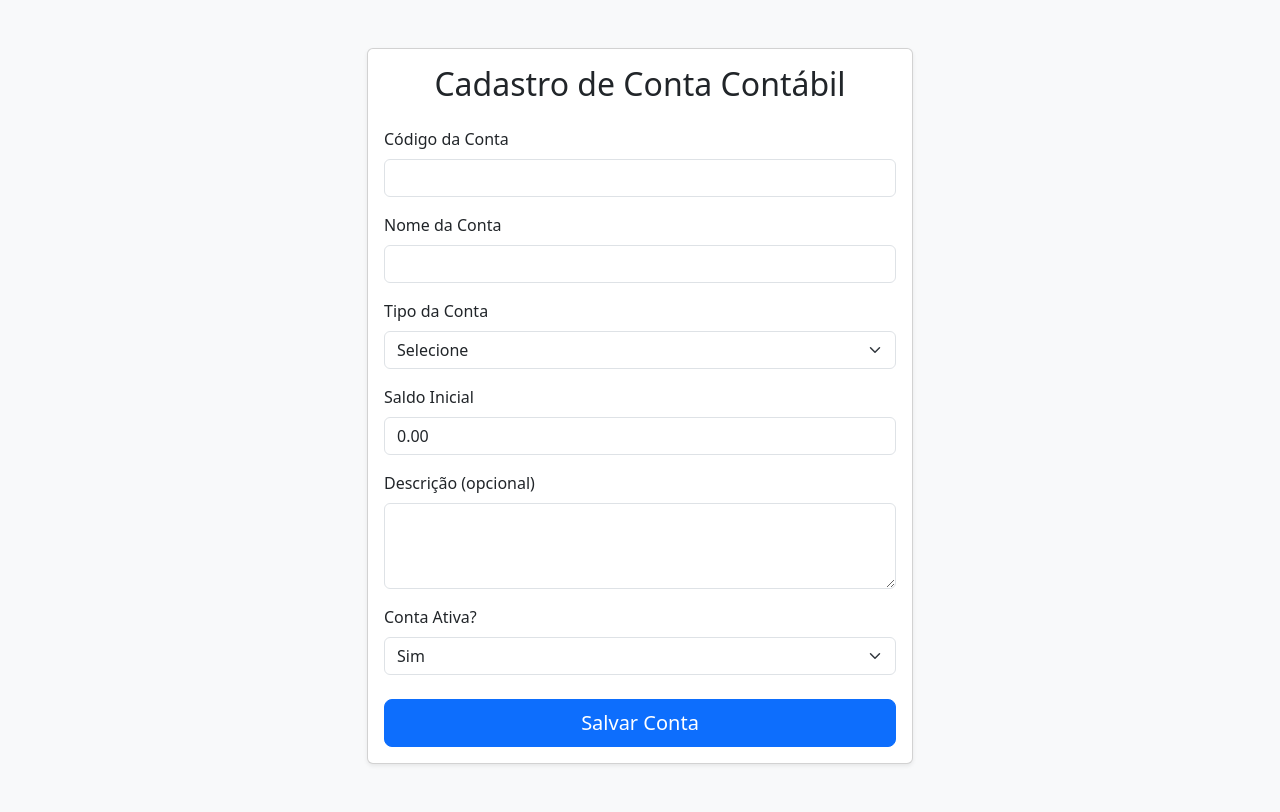
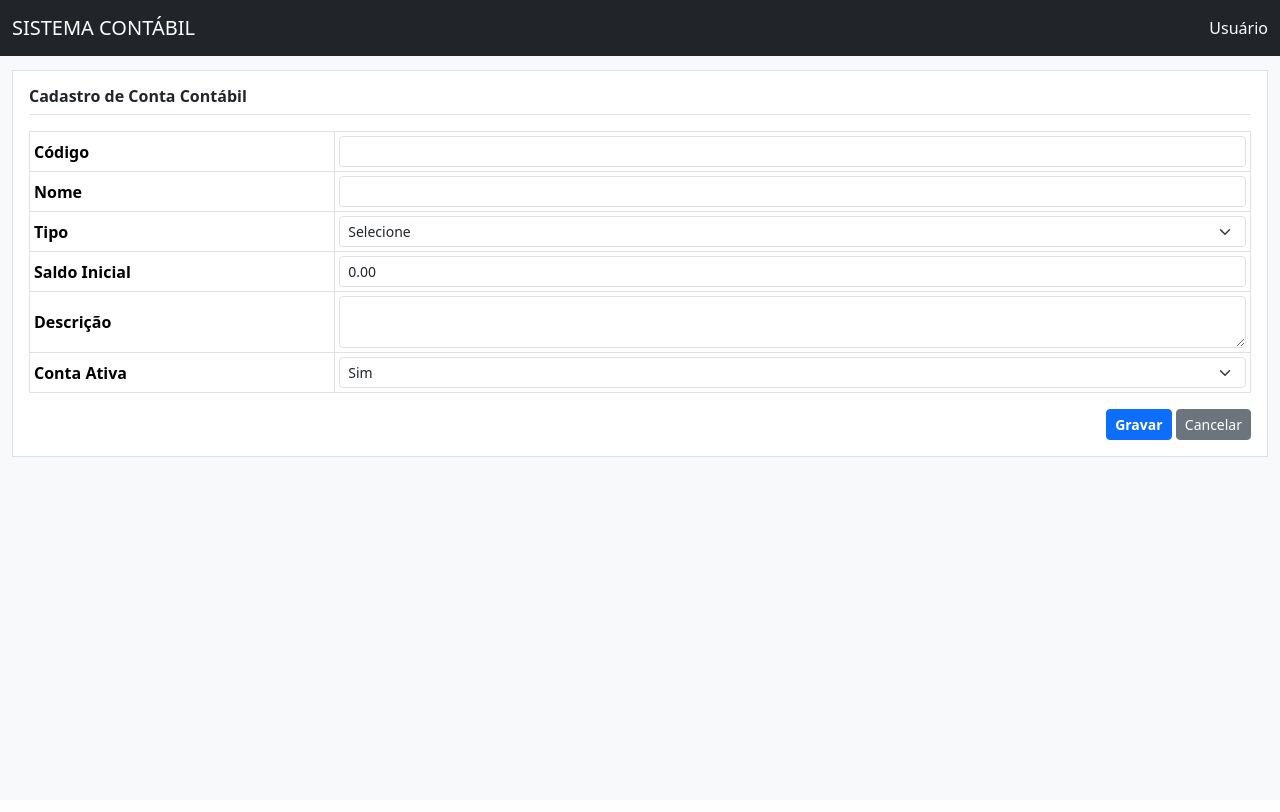
Before and after one commit to luizeduardoifes/Sistema_Financeiro_para_Contabilidade, a FastAPI app: page /cadastrar_conta in a window 1280 px wide. After the commit the page ends 457 px from the top, so only its background shows below. Run offline with FastAPI, Linux system fonts and the light colour scheme.

Commit message:
corrige erro de digitação na variável 'encapsulamento' e melhora a estrutura do formulário na página de cadastro de conta

```diff
--- a/main.py
+++ b/main.py
@@ -46,8 +46,8 @@ def salvar_contas(request: Request, codigo: str = Form(...),nome: str = Form(...
         return templates.TemplateResponse("conta.html", {"request": request, "erro": erro})
 
     else:
-        encapslamento = Conta(codigo=codigo,nome=nome, tipo=tipo, saldo=saldo_inicial, descricao=descricao, ativa=ativa)
-        inserir_dado = inserir_conta(encapslamento)
+        encapsulamento = Conta(codigo=codigo,nome=nome, tipo=tipo, saldo=saldo_inicial, descricao=descricao, ativa=ativa)
+        inserir_dado = inserir_conta(encapsulamento)
         return templates.TemplateResponse("conta.html", {"request":request, "insert": inserir_dado, "sucesso": "Registro salvo com sucesso"})
 
 @app.get("/lancamento")
--- a/templates/conta.html
+++ b/templates/conta.html
@@ -4,42 +4,53 @@
 <head>
     <meta charset="UTF-8">
     <title>Cadastro de Conta Contábil</title>
-    <!-- Link Bootstrap 5 CSS -->
     <link href="https://cdn.jsdelivr.net/npm/bootstrap@5.3.2/dist/css/bootstrap.min.css" rel="stylesheet">
     <link rel="stylesheet" href="/static/css/conta.css">
+    <link rel="stylesheet" href="https://cdn.jsdelivr.net/npm/bootstrap-icons@1.13.1/font/bootstrap-icons.min.css">
 </head>
 
 <body class="bg-light">
 
-    <div class="container py-5">
-        <div class="row justify-content-center">
-            <div class="col-md-6">
+    <!-- TOPO -->
+    <nav class="navbar navbar-dark bg-dark fixed-top">
+        <div class="container-fluid">
+            <span class="navbar-brand">SISTEMA CONTÁBIL</span>
+            <span class="text-white">Usuário</span>
+        </div>
+    </nav>
 
-                <div class="card shadow-sm">
-                    <div class="card-body">
-                        <h2 class="card-title text-center mb-4">Cadastro de Conta Contábil</h2>
+    <!-- CONTEÚDO -->
+    <div class="container-fluid" style="margin-top:70px">
 
+        <div class="border bg-white p-3">
 
+            <h6 class="fw-bold border-bottom pb-2 mb-3">
+                Cadastro de Conta Contábil
+            </h6>
 
+            <form method="post" action="/contas">
 
-                        <form method="post" action="/contas">
+                <table class="table table-sm table-bordered align-middle mb-3">
+                    <tbody>
 
-                            <!-- Código da Conta -->
-                            <div class="mb-3">
-                                <label for="codigo" class="form-label">Código da Conta</label>
-                                <input type="text" class="form-control" id="codigo" name="codigo">
-                            </div>
+                        <tr>
+                            <th width="25%">Código</th>
+                            <td>
+                                <input type="text" class="form-control form-control-sm" name="codigo">
+                            </td>
+                        </tr>
 
-                            <!-- Nome da Conta -->
-                            <div class="mb-3">
-                                <label for="nome" class="form-label">Nome da Conta</label>
-                                <input type="text" class="form-control" id="nome" name="nome">
-                            </div>
+                        <tr>
+                            <th>Nome</th>
+                            <td>
+                                <input type="text" class="form-control form-control-sm" name="nome">
+                            </td>
+                        </tr>
 
-                            <!-- Tipo da Conta -->
-                            <div class="mb-3">
-                                <label for="tipo" class="form-label">Tipo da Conta</label>
-                                <select class="form-select" id="tipo" name="tipo">
+                        <tr>
+                            <th>Tipo</th>
+                            <td>
+                                <select class="form-select form-select-sm" name="tipo">
                                     <option value="">Selecione</option>
                                     <option value="ATIVO">Ativo</option>
                                     <option value="PASSIVO">Passivo</option>
@@ -47,43 +58,52 @@
                                     <option value="RECEITA">Receita</option>
                                     <option value="DESPESA">Despesa</option>
                                 </select>
-                            </div>
+                            </td>
+                        </tr>
 
-                            <!-- Saldo Inicial -->
-                            <div class="mb-3">
-                                <label for="saldo_inicial" class="form-label">Saldo Inicial</label>
-                                <input type="number" class="form-control" id="saldo_inicial" name="saldo_inicial"
-                                    step="0.01" min="0" value="0.00">
-                            </div>
+                        <tr>
+                            <th>Saldo Inicial</th>
+                            <td>
+                                <input type="number" class="form-control form-control-sm" name="saldo_inicial"
+                                    value="0.00" step="0.01">
+                            </td>
+                        </tr>
 
-                            <!-- Descrição -->
-                            <div class="mb-3">
-                                <label for="descricao" class="form-label">Descrição (opcional)</label>
-                                <textarea class="form-control" id="descricao" name="descricao" rows="3"></textarea>
-                            </div>
+                        <tr>
+                            <th>Descrição</th>
+                            <td>
+                                <textarea class="form-control form-control-sm" name="descricao" rows="2"></textarea>
+                            </td>
+                        </tr>
 
-                            <!-- Status -->
-                            <div class="mb-4">
-                                <label for="ativa" class="form-label">Conta Ativa?</label>
-                                <select class="form-select" id="ativa" name="ativa">
+                        <tr>
+                            <th>Conta Ativa</th>
+                            <td>
+                                <select class="form-select form-select-sm" name="ativa">
                                     <option value="true">Sim</option>
                                     <option value="false">Não</option>
                                 </select>
-                            </div>
+                            </td>
+                        </tr>
 
-                            <!-- Botão -->
-                            <div class="d-grid">
-                                <button type="submit" class="btn btn-primary btn-lg">Salvar Conta</button>
-                            </div>
+                    </tbody>
+                </table>
 
-                        </form>
-
-                    </div>
+                <!-- BOTÕES ERP -->
+                <div class="text-end">
+                    <button type="submit" class="btn btn-primary btn-sm fw-bold">
+                        Gravar
+                    </button>
+                    <a href="/contas" class="btn btn-secondary btn-sm">
+                        Cancelar
+                    </a>
                 </div>
 
-            </div>
+            </form>
+
         </div>
     </div>
+
     <!-- text box para erro -->
     {% if erro %}
     <div id="erroOverlay" class="erro-overlay">
@@ -119,9 +139,10 @@
     {% endif %}
 
 
-    <!-- Bootstrap JS (opcional, para alguns componentes) -->
+    <!-- Bootstrap JS -->
     <script src="https://cdn.jsdelivr.net/npm/bootstrap@5.3.2/dist/js/bootstrap.bundle.min.js"></script>
     <script src="/static/js/conta.js"></script>
+
 </body>
 
 </html>
```
